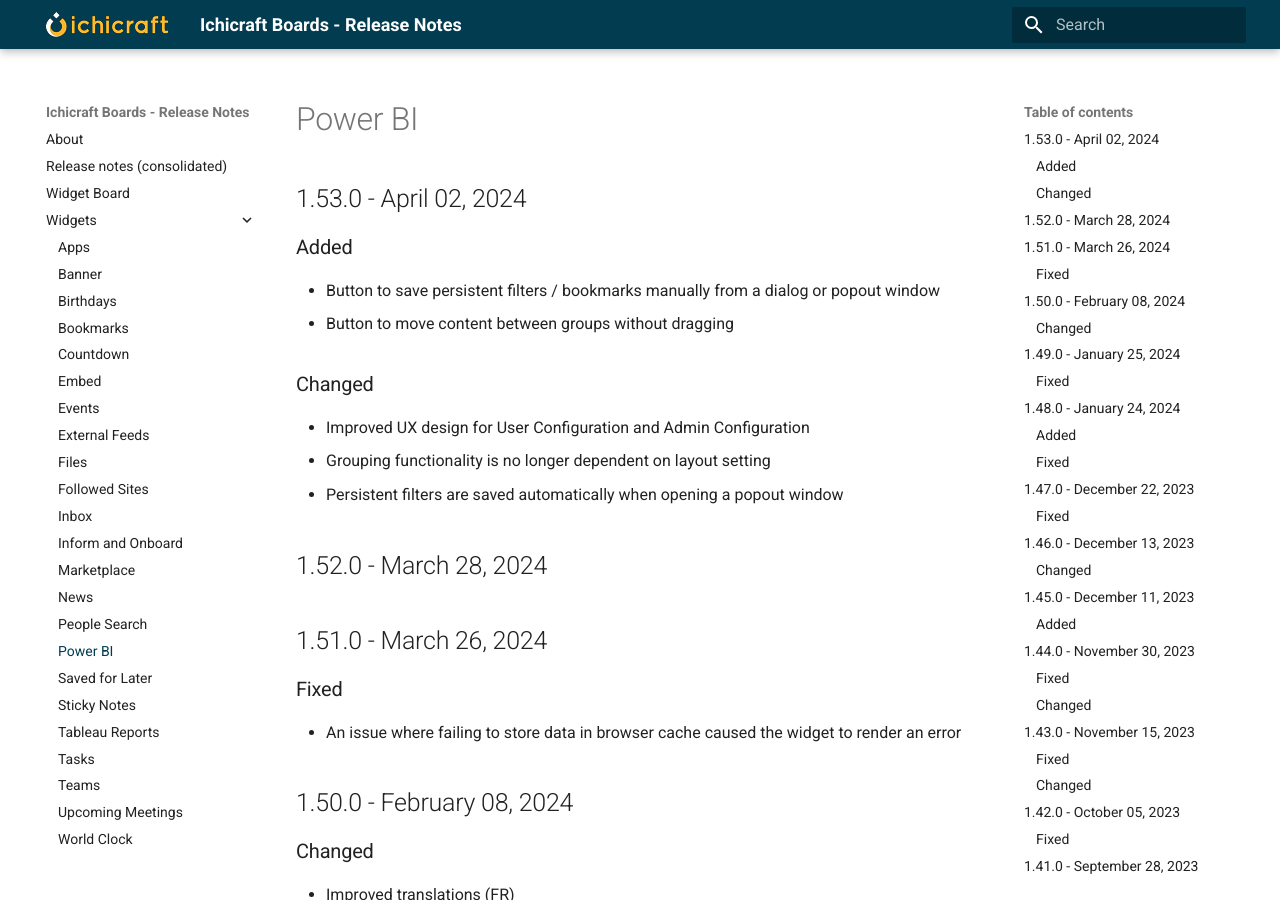
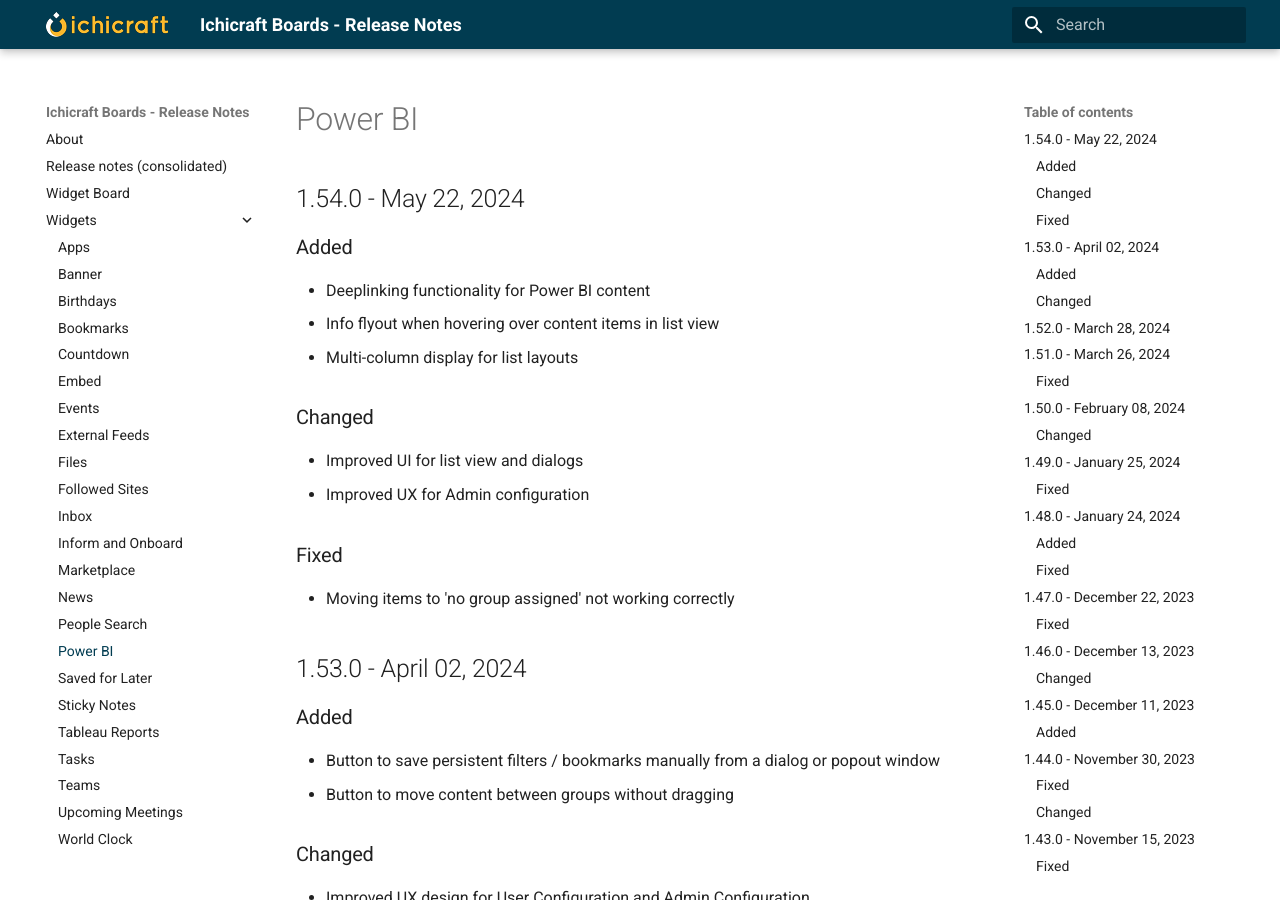
Before and after one commit to ichicraft/widgets-docs, an MkDocs documentation site: the page built from docs/Widgets/Power BI.md, in a window 1280 px wide and 900 px high. Built offline with MkDocs 1.6.1 and Material for MkDocs 9.7.7, drawn with Linux system fonts in a browser that asks for light colours.

```diff
--- a/docs/Widgets/Power BI.md
+++ b/docs/Widgets/Power BI.md
@@ -1,3 +1,19 @@
+## 1.54.0 - May 22, 2024
+
+### Added
+- Deeplinking functionality for Power BI content
+- Info flyout when hovering over content items in list view
+- Multi-column display for list layouts
+
+### Changed
+- Improved UI for list view and dialogs
+- Improved UX for Admin configuration
+
+
+### Fixed
+- Moving items to &#x27;no group assigned&#x27; not working correctly
+
+
 ## 1.53.0 - April 02, 2024
 
 ### Added
```
Also changed, not shown: docs/Release-notes-(consolidated).md (+16 -0 lines).
